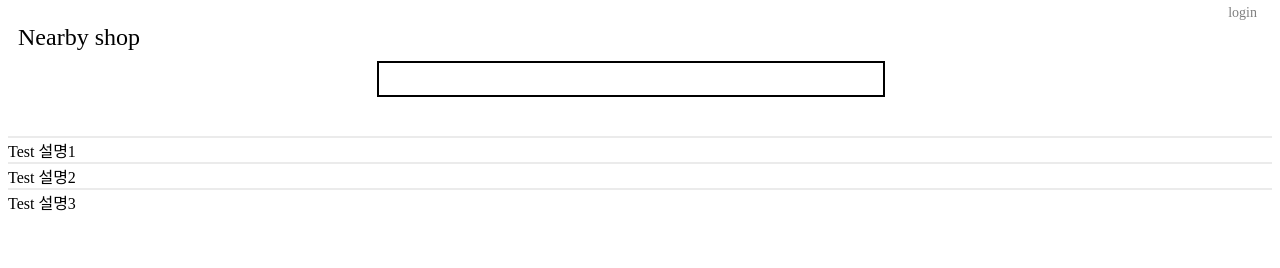
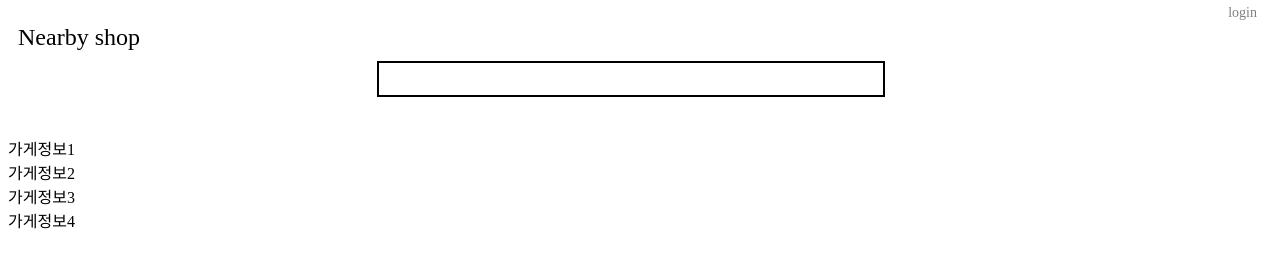
Before and after one commit to runnable013/nearbyShop, a plain HTML site: page search.html in a window 1280 px wide. Drawn offline with Linux system fonts and the light colour scheme.

Commit message:
내용표시 수정

```diff
--- a/search.html
+++ b/search.html
@@ -23,21 +23,24 @@
     <nav class="logo-search" onmouseover="disSearch()" onmouseout="onLogo()">
         <!-- <div id="logo" class="logo">Nearby shop</div> -->
         <div id="search" class="search">
-            <div class="sub-logo">Nearby shop</div>
+            <a class="sub-logo href-color" href="C:\Users\qqaa2\Documents\GitHub\nearbyShop\index.html">Nearby shop</a>
             <input class="search-bar" type="text" onkeypress="if(event.keyCode==13) {onSearch(); return false;}">
         </div>
     </nav>
 
-    <main class="introduction">
-        <section class="introduction-section">
-            <div>Test 설명1</div>
-        </section>
-        <section class="introduction-section">
-            <div>Test 설명2</div>
-        </section>
-        <section class="introduction-section">
-            <div>Test 설명3</div>
-        </section>
+    <main class="introductions">
+        <div class="introduction">
+            <div>가게정보1</div>
+        </div>
+        <div class="introduction">
+            <div>가게정보2</div>
+        </div>
+        <div class="introduction">
+            <div>가게정보3</div>
+        </div>
+        <div class="introduction">
+            <div>가게정보4</div>
+        </div>
     </main>
 </body>
 </html>
```
